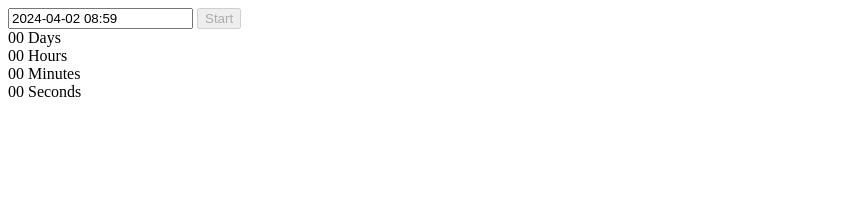
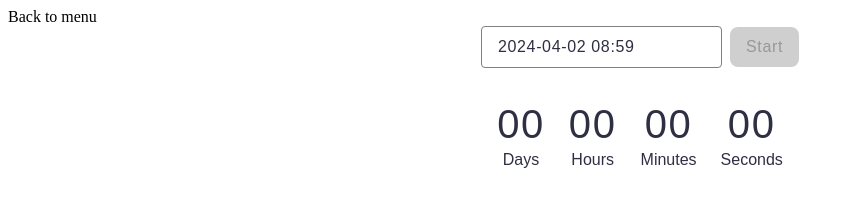
Before and after one commit to logvin4uk/goit-js-hw-10, a website built with Vite: page src/1-timer.html in a window 1280 px wide. Shown: the whole page, without its empty margins (0-854 px from the left). Built offline with nearby package versions, Linux system fonts and the light colour scheme.

Commit message:
done 1 task

```diff
--- a/src/1-timer.html
+++ b/src/1-timer.html
@@ -4,12 +4,14 @@
     <meta charset="UTF-8" />
     <meta http-equiv="X-UA-Compatible" content="IE=edge" />
     <meta name="viewport" content="width=device-width, initial-scale=1.0" />
+    <link rel="stylesheet" href="./css/1-timer.css" />
     <title>timer</title>
   </head>
   <body>
+    <a href="./index.html">Back to menu</a>
     <section>
       <input type="text" id="datetime-picker" />
-      <button type="button" data-start disabled>Start</button>
+      <button type="button" data-start>Start</button>
 
       <div class="timer">
         <div class="field">
--- a/src/css/1-timer.css
+++ b/src/css/1-timer.css
@@ -33,3 +33,91 @@ img {
   max-width: 100%;
   height: auto;
 }
+.timer {
+  display: flex;
+  gap: 24px;
+}
+.field {
+  font-family: 'Montserrat', sans-serif;
+  font-weight: 400;
+  color: #2e2f42;
+
+  align-items: center;
+  display: flex;
+  flex-direction: column;
+}
+
+.value {
+  font-size: 40px;
+  line-height: 1.2;
+  letter-spacing: 0.04em;
+}
+
+.label {
+  font-size: 16px;
+  line-height: 1.5;
+}
+
+section {
+  margin-left: auto;
+  margin-right: auto;
+  max-width: 360px;
+  display: flex;
+  align-items: center;
+  justify-content: center;
+  flex-wrap: wrap;
+  gap: 8px;
+  row-gap: 32px;
+}
+
+#datetime-picker {
+  padding: 8px 16px;
+  border-radius: 4px;
+  border: 1px solid #808080;
+  outline: none;
+
+  font-family: 'Montserrat', sans-serif;
+  font-weight: 400;
+  font-size: 16px;
+  line-height: 1.5;
+  letter-spacing: 0.04em;
+  color: #2e2f42;
+}
+
+#datetime-picker:hover {
+  border: 1px solid #000;
+}
+#datetime-picker:active {
+  border: 1px solid #4e75ff;
+}
+#datetime-picker:disabled {
+  background: #fafafa;
+  border: 1px solid #808080;
+  cursor: not-allowed;
+}
+[data-start] {
+  border: none;
+  border-radius: 8px;
+  padding: 8px 16px;
+
+  background: #4e75ff;
+  outline: none;
+
+  font-family: 'Montserrat', sans-serif;
+  font-weight: 500;
+  font-size: 16px;
+  line-height: 1.5;
+  letter-spacing: 0.04em;
+  color: #fff;
+}
+
+[data-start]:hover,
+[data-start]:active {
+  background: #6c8cff;
+}
+
+[data-start]:disabled {
+  background: #cfcfcf;
+  color: #989898;
+  cursor: not-allowed;
+}
--- a/src/js/1-timer.js
+++ b/src/js/1-timer.js
@@ -30,6 +30,12 @@ function addLeadingZero(value) {
 }
 
 let userSelectedDate = null;
+
+const startButton = document.querySelector('[data-start]');
+const dateTimePicker = document.getElementById('datetime-picker');
+
+// Вимикаємо кнопку на першому завантаженні сторінки
+startButton.disabled = true;
 
 // Функція для оновлення інтерфейсу таймера
 function updateTimerDisplay(ms) {
@@ -72,22 +78,18 @@ function startTimer() {
       iziToast.success({
         title: 'Success',
         message: 'Countdown finished!',
+        position: 'topRight',
       });
-
-      // Робимо кнопку та поле неактивними після закінчення таймера
-      const startButton = document.querySelector('[data-start]');
-      const dateTimePicker = document.getElementById('datetime-picker');
-      startButton.disabled = true;
-      dateTimePicker.disabled = true;
-
-      // Повертаємо поле вводу та кнопку знову активними
-      // startButton.disabled = false;
-      // dateTimePicker.disabled = false;
 
       // Повернення таймера в початкове положення
       updateTimerDisplay(0);
+      startButton.disabled = false;
+      dateTimePicker.disabled = false;
     }
   }, 1000);
+  // Робимо кнопку та поле неактивними під час роботи таймера
+  startButton.disabled = true;
+  dateTimePicker.disabled = true;
 }
 // Ініціалізація flatpickr
 flatpickr('#datetime-picker', {
@@ -109,6 +111,7 @@ flatpickr('#datetime-picker', {
       iziToast.error({
         title: 'Error',
         message: 'Please choose a date in the future',
+        position: 'topRight',
       });
     } else {
       // Дата в майбутньому, робимо кнопку активною
```
